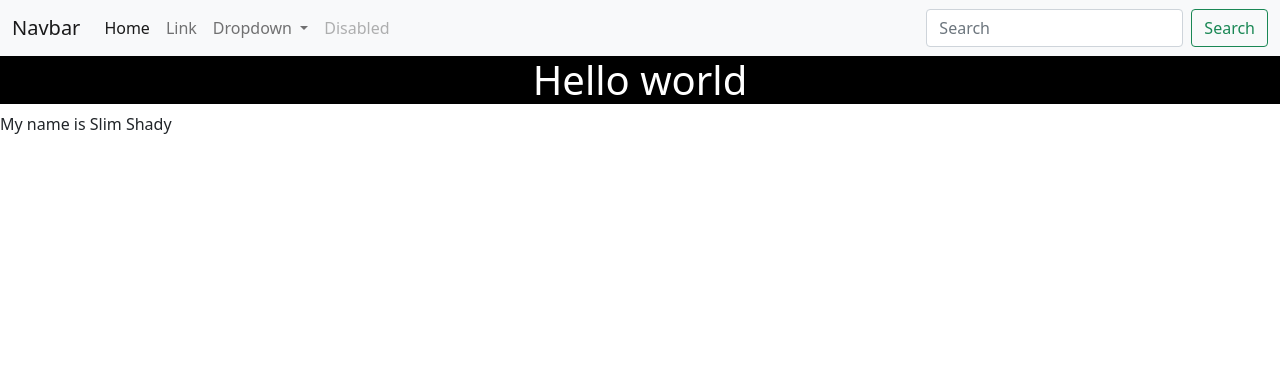
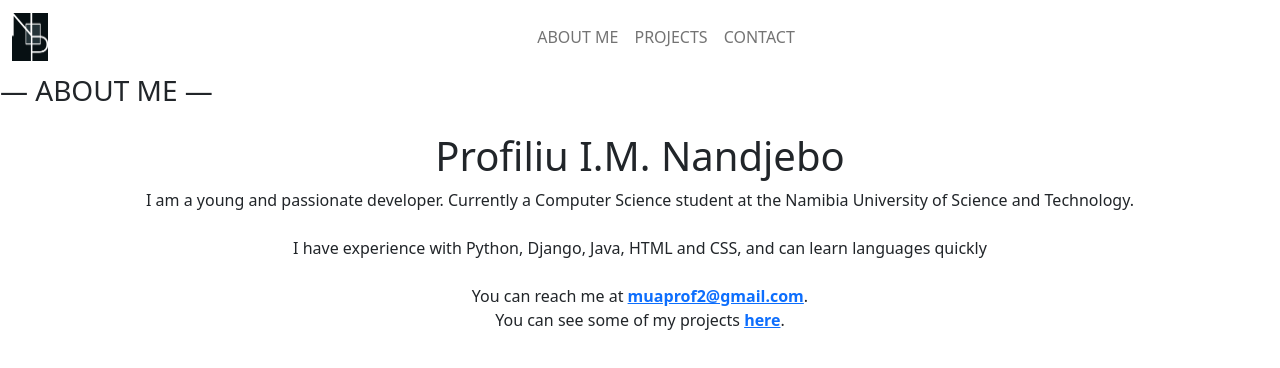
Before and after one commit to rhapsodic-numrod/cs-portfolio, a plain HTML site: page index.html in a window 1280 px wide. Drawn offline with nearby package versions, Linux system fonts and the light colour scheme.

Commit message:
fixed navbar and added logo to navbar

```diff
--- a/index.html
+++ b/index.html
@@ -4,53 +4,84 @@
     <meta charset="UTF-8">
     <meta http-equiv="X-UA-Compatible" content="IE=edge">
     <link href="https://cdn.jsdelivr.net/npm/bootstrap@5.1.3/dist/css/bootstrap.min.css" rel="stylesheet" integrity="sha384-1BmE4kWBq78iYhFldvKuhfTAU6auU8tT94WrHftjDbrCEXSU1oBoqyl2QvZ6jIW3" crossorigin="anonymous">
+    <link rel="stylesheet" href="css/style.css">
     <script src="https://cdn.jsdelivr.net/npm/bootstrap@5.1.3/dist/js/bootstrap.bundle.min.js" integrity="sha384-ka7Sk0Gln4gmtz2MlQnikT1wXgYsOg+OMhuP+IlRH9sENBO0LRn5q+8nbTov4+1p" crossorigin="anonymous"></script>
     <meta name="viewport" content="width=device-width, initial-scale=1.0">
-    <title>Profiliu Nandjebo</title>
+    <title>About</title>
 </head>
 <body>
     <!-- Navbar -->
-    <nav class="navbar navbar-expand-lg navbar-light bg-light">
+    <nav class="navigation text-center text-uppercase mx-auto navbar navbar-expand-lg navbar-light ">
         <div class="container-fluid">
-            <a class="navbar-brand" href="#">Navbar</a>
-            <button class="navbar-toggler" type="button" data-bs-toggle="collapse" data-bs-target="#navbarSupportedContent" aria-controls="navbarSupportedContent" aria-expanded="false" aria-label="Toggle navigation">
-                <span class="navbar-toggler-icon"></span>
+            <a class="navbar-brand" href="/index.html">
+                <img src="/images/logo1.png" class="logoImage d-inline-block align-top" width="36" alt="Profiliu Nandjebo">
+            </a>
+            <button class="navbar-toggler navbar-dark" type="button" data-bs-toggle="collapse" data-bs-target="#navbarSupportedContent" aria-controls="navbarSupportedContent" aria-expanded="false" aria-label="Toggle navigation">
+                <span class="navbar-toggler-icon "></span>
             </button>
-            <div class="collapse navbar-collapse" id="navbarSupportedContent">
-                <ul class="navbar-nav me-auto mb-2 mb-lg-0">
+            <div class="collapse navbar-collapse mx-auto" id="navbarSupportedContent">
+                <ul class="navbar-nav mx-auto mb-2 mb-lg-0">
+                    <li class="nav-item ">
+                        <a class="nav-link " href="/index.html">ABOUT ME</a>
+                    </li>
+
                     <li class="nav-item">
-                    <a class="nav-link active" aria-current="page" href="#">Home</a>
-                </li>
-                <li class="nav-item">
-                    <a class="nav-link" href="#">Link</a>
-                </li>
-                <li class="nav-item dropdown">
-                    <a class="nav-link dropdown-toggle" href="#" id="navbarDropdown" role="button" data-bs-toggle="dropdown" aria-expanded="false">
-                        Dropdown
-                    </a>
-                    <ul class="dropdown-menu" aria-labelledby="navbarDropdown">
-                        <li><a class="dropdown-item" href="#">Action</a></li>
-                        <li><a class="dropdown-item" href="#">Another action</a></li>
-                        <li><hr class="dropdown-divider"></li>
-                        <li><a class="dropdown-item" href="#">Something else here</a></li>
-                    </ul>
-                </li>
-                <li class="nav-item">
-                    <a class="nav-link disabled">Disabled</a>
-                </li>
+                        <a class="nav-link" href="/portfolio.html">PROJECTS</a>
+                    </li>
+
+                    <li class="nav-item">
+                        <a class="nav-link" href="/contact.html">CONTACT</a>
+                    </li>
                 </ul>
-                <form class="d-flex">
-                    <input class="form-control me-2" type="search" placeholder="Search" aria-label="Search">
-                    <button class="btn btn-outline-success" type="submit">Search</button>
-                </form>
             </div>
         </div>
     </nav>
     <!-- Rest of the website -->
-    <div class="header bg-black">
-        <h1 class="text-center text-white ">Hello world</h1>
+    <div class="crumb text-uppercase">
+        <H3>— about me — </H3>
     </div>
+    <section class="aboutMeSection">
+        <div class="container d-flex flex-row justify-content-center  mx-auto ">
+            <div class="row">
+                <!-- Headshot -->
+                <!-- <div class="displyPic col-sm">
+                    <!-- <img src="https://img.icons8.com/external-kiranshastry-solid-kiranshastry/64/000000/external-user-interface-kiranshastry-solid-kiranshastry-1.png" class="rounded mx-auto d-block" alt="Profiliu Nandjebo"/> -->
+                    <!-- <img src="/images/temp.png" class="rounded mx-auto img-fluid" alt="Profiliu Nandjebo"/>
+                </div> -->
+                <!-- About me  -->
+                <div class="aboutMe col-sm mt-3 container text-center mx-auto">
+                    <h1 class="col-sm">Profiliu I.M. Nandjebo</h1>
+                    <p class="col-sm">
+                        I am a young and passionate developer. Currently a Computer Science student at the Namibia University of Science and Technology.
+                        <br><br>
+                        I have experience with Python, Django, Java, HTML and CSS, and can learn languages quickly
+                        <br><br>
+                        You can reach me at <a href="mailto:muaprof2@gmail.com" class="emailLink alert-link">muaprof2@gmail.com</a>.
+                        <br>
+                        You can see some of my projects <a href="/portfolio.html" class="projectsLink alert-link">here</a>.
+                    </p>
+                </div>
+            </div>
+        </div>
+    </section>
 
-    <p>My name is Slim Shady</p>
+    <!-- <section class="skill-section">
+        <div class="crumb text-uppercase">
+            <H3>— skills — </H3>
+        </div>
+
+        Python
+        <br>
+        Java
+        <br>
+        Django
+        <br>
+        HTML
+        <br>
+        CSS
+    </section> -->
+    <!-- <footer class="bg-dark text-white align-bottom ">
+        hello hi
+    </footer> -->
 </body>
 </html>
```
Also changed, not shown: images/logo1.png (added).
